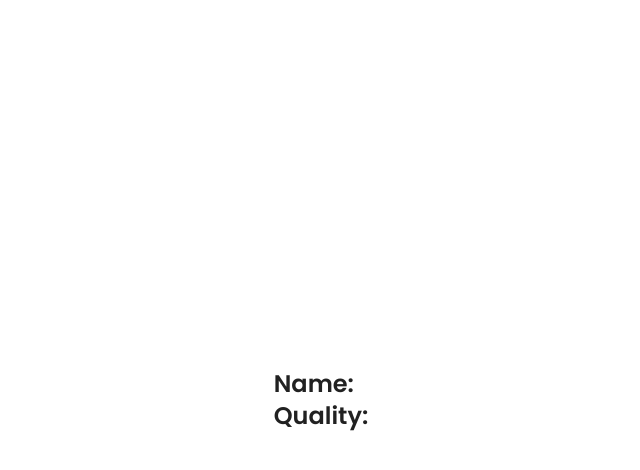
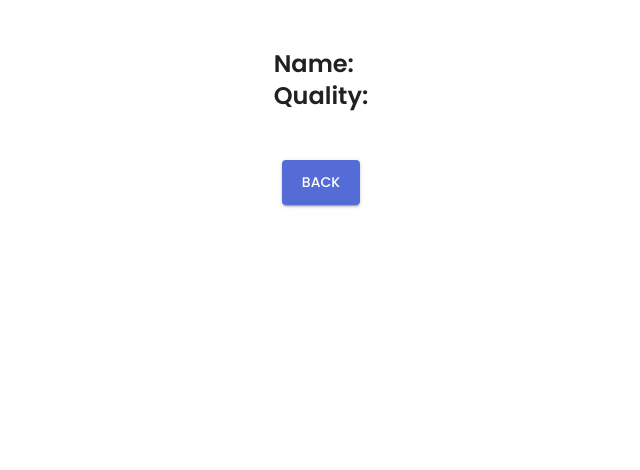
Before and after one commit to biosjuan/my-todo-nextjs, a Next.js app: page /queryString in a window 1280 px wide. Shown: the top 470 px of the page, without its empty margins (319-959 px from the left). Built offline with nearby package versions, Linux system fonts and the light colour scheme.

Commit message:
added back button

```diff
--- a/src/app/(protected)/[todoId]/page.tsx
+++ b/src/app/(protected)/[todoId]/page.tsx
@@ -1,12 +1,17 @@
 'use client';
-import { useParams } from 'next/navigation';
+import Button from '@mui/material/Button';
+import { useParams, useRouter } from 'next/navigation';
 
 function TodoPage() {
   const { todoId } = useParams();
+  const router = useRouter();
 
   return (
-    <div className='flex justify-center items-center h-screen text-2xl'>
-      id: {todoId}
+    <div className='flex flex-col justify-center items-center h-screen text-2xl'>
+      id: {todoId} <br />
+      <Button variant='contained' color='primary' onClick={() => router.back()}>
+        Back
+      </Button>
     </div>
   );
 }
--- a/src/app/(protected)/queryString/page.tsx
+++ b/src/app/(protected)/queryString/page.tsx
@@ -1,17 +1,33 @@
 'use client';
 import React from 'react';
 import { useSearchParams } from 'next/navigation';
+import { useRouter } from 'next/navigation';
+import { Button } from '@mui/material';
 
 function QueryStringComponent() {
+  const router = useRouter();
   const params = useSearchParams();
   const name = params.get('name');
   const quality = params.get('quality');
+
   return (
-    <div className='flex items-center justify-center h-screen text-2xl font-semibold'>
-      Name: {name}
-      <br />
-      Quality: {quality}
-    </div>
+    <>
+      <div className='flex items-center justify-center text-2xl h-40 font-semibold'>
+        Name: {name}
+        <br />
+        Quality: {quality}
+        <br />
+      </div>
+      <div className='flex items-center justify-center '>
+        <Button
+          variant='contained'
+          color='primary'
+          onClick={() => router.back()}
+        >
+          Back
+        </Button>
+      </div>
+    </>
   );
 }
 
--- a/src/app/layout.tsx
+++ b/src/app/layout.tsx
@@ -2,7 +2,7 @@ import ReduxProvider from '@/components/ReduxProvider';
 import './globals.css';
 import type { Metadata } from 'next';
 import { Inter } from 'next/font/google';
-import ThemeRegistry from '@/components/ThemeRegistry/ThemeRegistry';
+import ThemeRegistry from '@/ThemeRegistry/ThemeRegistry';
 
 const inter = Inter({ subsets: ['latin'] });
 
```
Also changed, not shown: src/ThemeRegistry/EmotionCache.tsx (renamed from src/components/ThemeRegistry/EmotionCache.tsx), src/ThemeRegistry/ThemeRegistry.tsx (renamed from src/components/ThemeRegistry/ThemeRegistry.tsx), src/ThemeRegistry/theme.ts (renamed from src/components/ThemeRegistry/theme.ts).
